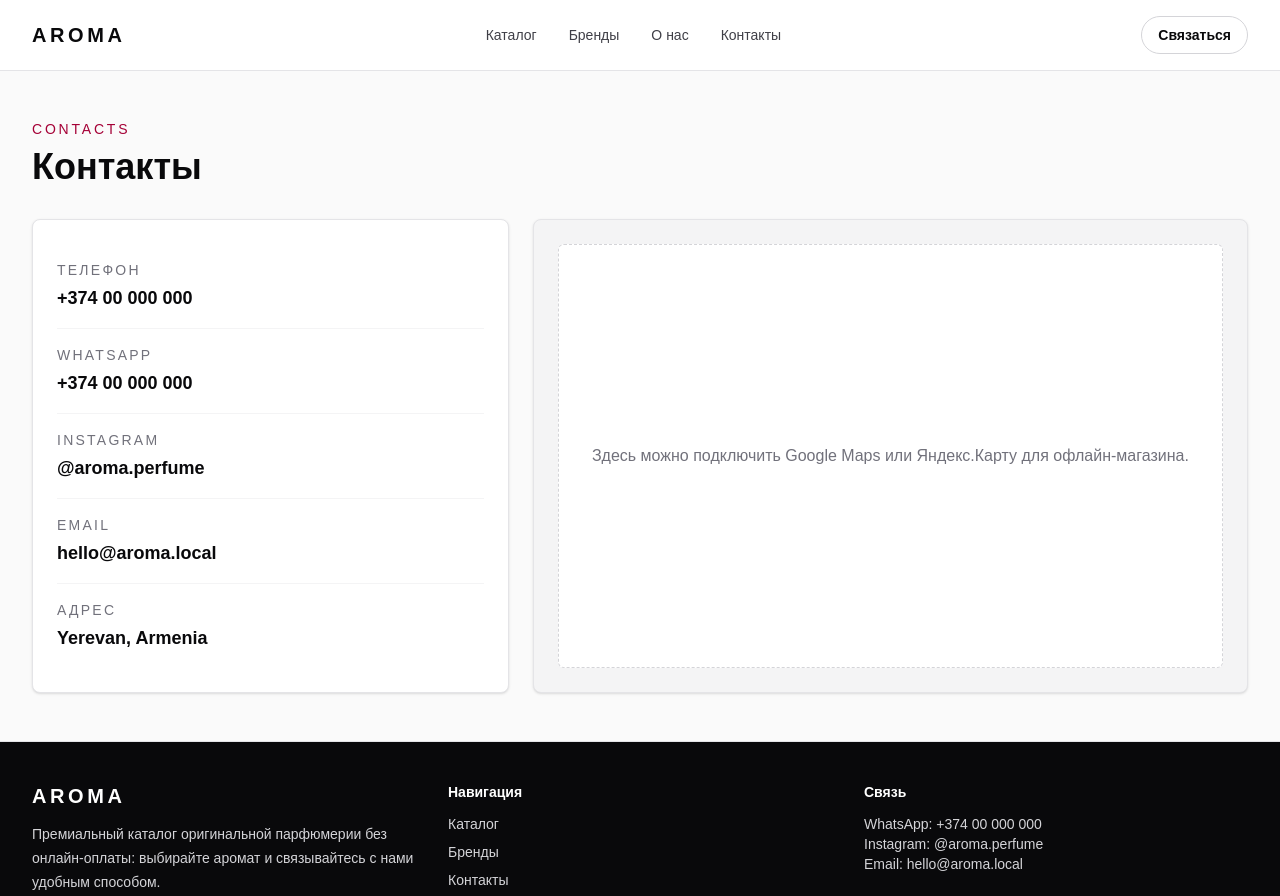
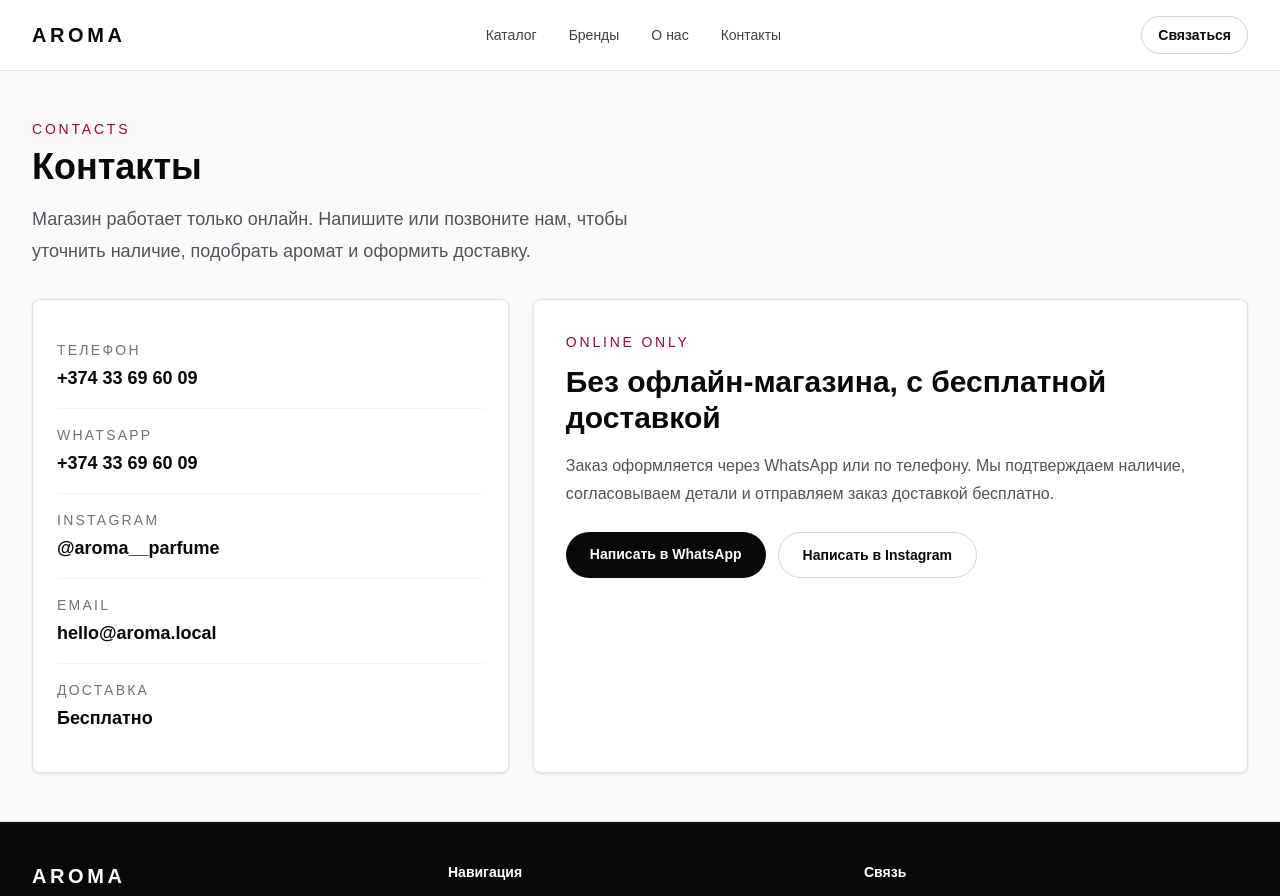
Before and after one commit to ArtemMartirosian/aroma-front, a Next.js app: page /contacts in a window 1280 px wide. Shown: the top 896 px of the page. Built offline with nearby package versions, Linux system fonts and the light colour scheme.

Commit message:
add brand logo

```diff
--- a/src/app/contacts/page.tsx
+++ b/src/app/contacts/page.tsx
@@ -3,17 +3,42 @@ export default function ContactsPage() {
     <div className="mx-auto max-w-7xl px-4 py-12 sm:px-6 lg:px-8">
       <p className="text-sm uppercase tracking-[0.2em] text-rose-800">Contacts</p>
       <h1 className="mt-2 text-4xl font-semibold text-zinc-950">Контакты</h1>
+      <p className="mt-4 max-w-2xl text-lg leading-8 text-zinc-600">
+        Магазин работает только онлайн. Напишите или позвоните нам, чтобы уточнить
+        наличие, подобрать аромат и оформить доставку.
+      </p>
       <div className="mt-8 grid gap-6 md:grid-cols-[0.8fr_1.2fr]">
         <div className="rounded-lg border border-zinc-200 bg-white p-6 shadow-sm">
-          <Contact label="Телефон" value="+374 00 000 000" />
-          <Contact label="WhatsApp" value="+374 00 000 000" />
-          <Contact label="Instagram" value="@aroma.perfume" />
+          <Contact label="Телефон" value="+374 33 69 60 09" />
+          <Contact label="WhatsApp" value="+374 33 69 60 09" />
+          <Contact label="Instagram" value="@aroma__parfume" />
           <Contact label="Email" value="hello@aroma.local" />
-          <Contact label="Адрес" value="Yerevan, Armenia" />
+          <Contact label="Доставка" value="Бесплатно" />
         </div>
-        <div className="min-h-[360px] rounded-lg border border-zinc-200 bg-zinc-100 p-6 shadow-sm">
-          <div className="flex h-full items-center justify-center rounded-md border border-dashed border-zinc-300 bg-white text-center text-zinc-500">
-            Здесь можно подключить Google Maps или Яндекс.Карту для офлайн-магазина.
+        <div className="rounded-lg border border-zinc-200 bg-white p-8 shadow-sm">
+          <p className="text-sm uppercase tracking-[0.2em] text-rose-800">Online only</p>
+          <h2 className="mt-3 text-3xl font-semibold text-zinc-950">
+            Без офлайн-магазина, с бесплатной доставкой
+          </h2>
+          <p className="mt-4 leading-7 text-zinc-600">
+            Заказ оформляется через WhatsApp или по телефону. Мы подтверждаем
+            наличие, согласовываем детали и отправляем заказ доставкой бесплатно.
+          </p>
+          <div className="mt-6 flex flex-wrap gap-3">
+            <a
+              href="https://wa.me/37433696009"
+              className="inline-flex rounded-full bg-zinc-950 px-6 py-3 text-sm font-semibold text-white transition hover:bg-rose-800"
+            >
+              Написать в WhatsApp
+            </a>
+            <a
+              href="https://instagram.com/aroma__parfume"
+              target="_blank"
+              rel="noreferrer"
+              className="inline-flex rounded-full border border-zinc-300 px-6 py-3 text-sm font-semibold text-zinc-950 transition hover:border-zinc-950"
+            >
+              Написать в Instagram
+            </a>
           </div>
         </div>
       </div>
--- a/src/app/products/[slug]/page.tsx
+++ b/src/app/products/[slug]/page.tsx
@@ -1,6 +1,7 @@
 import Image from "next/image";
 import { notFound } from "next/navigation";
 import { ProductCard } from "@/components/catalog/ProductCard";
+import { API_URL } from "@/lib/api";
 import {
   fragranceLabels,
   formatPrice,
@@ -9,6 +10,7 @@ import {
   sillageLabels,
 } from "@/lib/dictionaries";
 import { mockProducts } from "@/lib/mock-data";
+import { Product } from "@/types/catalog";
 
 export default async function ProductPage({
   params,
@@ -16,10 +18,13 @@ export default async function ProductPage({
   params: Promise<{ slug: string }>;
 }) {
   const { slug } = await params;
-  const product = mockProducts.find((item) => item.slug === slug);
+  const product = await loadProduct(slug);
   if (!product) notFound();
 
-  const related = mockProducts
+  const related =
+    product.relatedProducts?.length
+      ? product.relatedProducts
+      : mockProducts
           .filter((item) => item.categoryId === product.categoryId && item.id !== product.id)
           .slice(0, 3);
 
@@ -91,12 +96,22 @@ export default async function ProductPage({
               </p>
             </div>
           </div>
+          <div className="mt-6 grid gap-3 sm:grid-cols-2">
             <a
-            href={`https://wa.me/37400000000?text=${encodeURIComponent(`Здравствуйте, интересует ${product.name}`)}`}
-            className="mt-6 inline-flex w-full justify-center rounded-full bg-zinc-950 px-6 py-3 text-sm font-semibold text-white transition hover:bg-rose-800"
+              href={`https://wa.me/37433696009?text=${encodeURIComponent(`Здравствуйте, интересует ${product.name}`)}`}
+              className="inline-flex justify-center rounded-full bg-zinc-950 px-6 py-3 text-sm font-semibold text-white transition hover:bg-rose-800"
             >
               Написать в WhatsApp
             </a>
+            <a
+              href="https://instagram.com/aroma__parfume"
+              target="_blank"
+              rel="noreferrer"
+              className="inline-flex justify-center rounded-full border border-zinc-300 px-6 py-3 text-sm font-semibold text-zinc-950 transition hover:border-zinc-950"
+            >
+              Написать в Instagram
+            </a>
+          </div>
         </section>
       </div>
 
@@ -112,6 +127,21 @@ export default async function ProductPage({
   );
 }
 
+async function loadProduct(slug: string): Promise<Product | undefined> {
+  try {
+    const response = await fetch(`${API_URL}/products/${slug}`, {
+      cache: "no-store",
+    });
+    if (response.ok) {
+      return response.json();
+    }
+  } catch {
+    return mockProducts.find((item) => item.slug === slug);
+  }
+
+  return mockProducts.find((item) => item.slug === slug);
+}
+
 function Info({ label, value }: { label: string; value: string }) {
   return (
     <div className="rounded-md border border-zinc-200 p-4">
--- a/src/components/admin/auth.ts
+++ b/src/components/admin/auth.ts
@@ -26,17 +26,27 @@ export function clearToken() {
 
 export function useAdminToken() {
   const router = useRouter();
+  const hydrated = useSyncExternalStore(subscribeToHydration, () => true, () => false);
   const token = useSyncExternalStore(subscribeToToken, getStoredToken, () => null);
 
   useEffect(() => {
+    if (!hydrated) {
+      return;
+    }
+
     if (!token) {
+      setAuthToken(null);
       router.replace("/admin/login");
       return;
     }
     setAuthToken(token);
-  }, [router, token]);
+  }, [hydrated, router, token]);
 
-  return { token, ready: Boolean(token) };
+  return { token, ready: hydrated && Boolean(token) };
+}
+
+function subscribeToHydration() {
+  return () => {};
 }
 
 function subscribeToToken(callback: () => void) {
--- a/src/components/catalog/SiteFooter.tsx
+++ b/src/components/catalog/SiteFooter.tsx
@@ -16,8 +16,8 @@ export function SiteFooter() {
         <div>
           <p className="text-xl font-semibold tracking-[0.18em]">AROMA</p>
           <p className="mt-3 max-w-sm text-sm leading-6 text-zinc-300">
-            Премиальный каталог оригинальной парфюмерии без онлайн-оплаты: выбирайте
-            аромат и связывайтесь с нами удобным способом.
+            Онлайн-каталог оригинальной парфюмерии без онлайн-оплаты: выбирайте
+            аромат, связывайтесь с нами и получайте бесплатную доставку.
           </p>
         </div>
         <div className="text-sm text-zinc-300">
@@ -30,9 +30,10 @@ export function SiteFooter() {
         </div>
         <div className="text-sm text-zinc-300">
           <p className="font-semibold text-white">Связь</p>
-          <p className="mt-3">WhatsApp: +374 00 000 000</p>
-          <p>Instagram: @aroma.perfume</p>
-          <p>Email: hello@aroma.local</p>
+          <p className="mt-3">WhatsApp: +374 33 69 60 09</p>
+          <p>Телефон: +374 33 69 60 09</p>
+          <p>Instagram: @aroma__parfume</p>
+          <p>Доставка: бесплатно</p>
         </div>
       </div>
     </footer>
--- a/src/lib/mock-data.ts
+++ b/src/lib/mock-data.ts
@@ -6,6 +6,7 @@ export const mockBrands: Brand[] = [
     name: "Dior",
     slug: "dior",
     logo: "DI",
+    image: "/images/perfume-hero.png",
     description: "Французская классика, узнаваемые композиции и элегантная подача.",
     isActive: true,
   },
@@ -14,6 +15,7 @@ export const mockBrands: Brand[] = [
     name: "Chanel",
     slug: "chanel",
     logo: "CH",
+    image: "/images/perfume-hero.png",
     description: "Лаконичные флаконы, чистая эстетика и культовые ароматы.",
     isActive: true,
   },
@@ -22,6 +24,7 @@ export const mockBrands: Brand[] = [
     name: "Tom Ford",
     slug: "tom-ford",
     logo: "TF",
+    image: "/images/perfume-hero.png",
     description: "Глубокие нишевые акценты, специи, кожа и выразительный шлейф.",
     isActive: true,
   },
@@ -30,6 +33,7 @@ export const mockBrands: Brand[] = [
     name: "Byredo",
     slug: "byredo",
     logo: "BY",
+    image: "/images/perfume-hero.png",
     description: "Современные минималистичные ароматы с чистой архитектурой нот.",
     isActive: true,
   },
--- a/src/types/catalog.ts
+++ b/src/types/catalog.ts
@@ -15,6 +15,7 @@ export type Brand = {
   name: string;
   slug: string;
   logo?: string;
+  image?: string;
   description?: string;
   isActive: boolean;
   products?: Product[];
```
Also changed, not shown: src/app/about/page.tsx (+5 -4 lines), src/app/brands/page.tsx (+37 -8 lines), src/app/page.tsx (+14 -5 lines), src/components/admin/TaxonomyManager.tsx (+27 -5 lines), 1 other file (tests, documents, lock files or other folders). Lines whose indentation alone changed are shown as unchanged.
